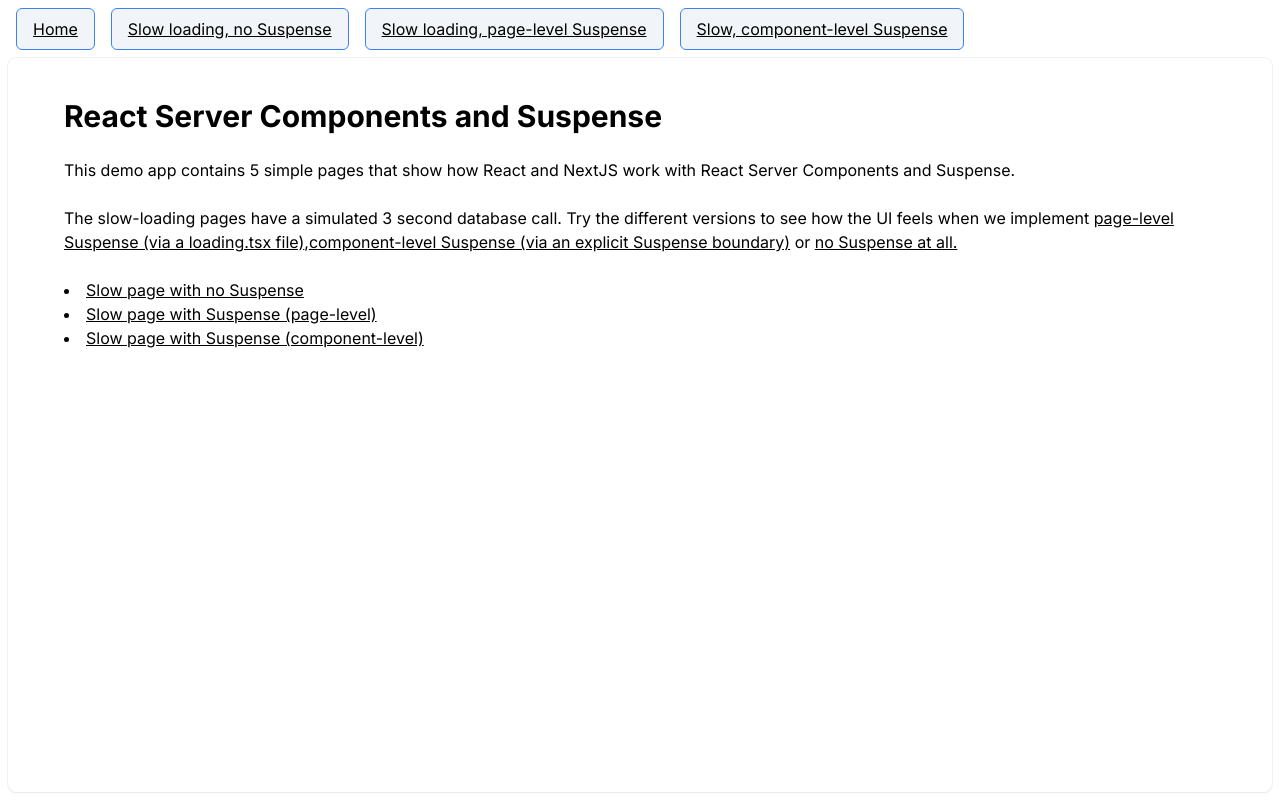
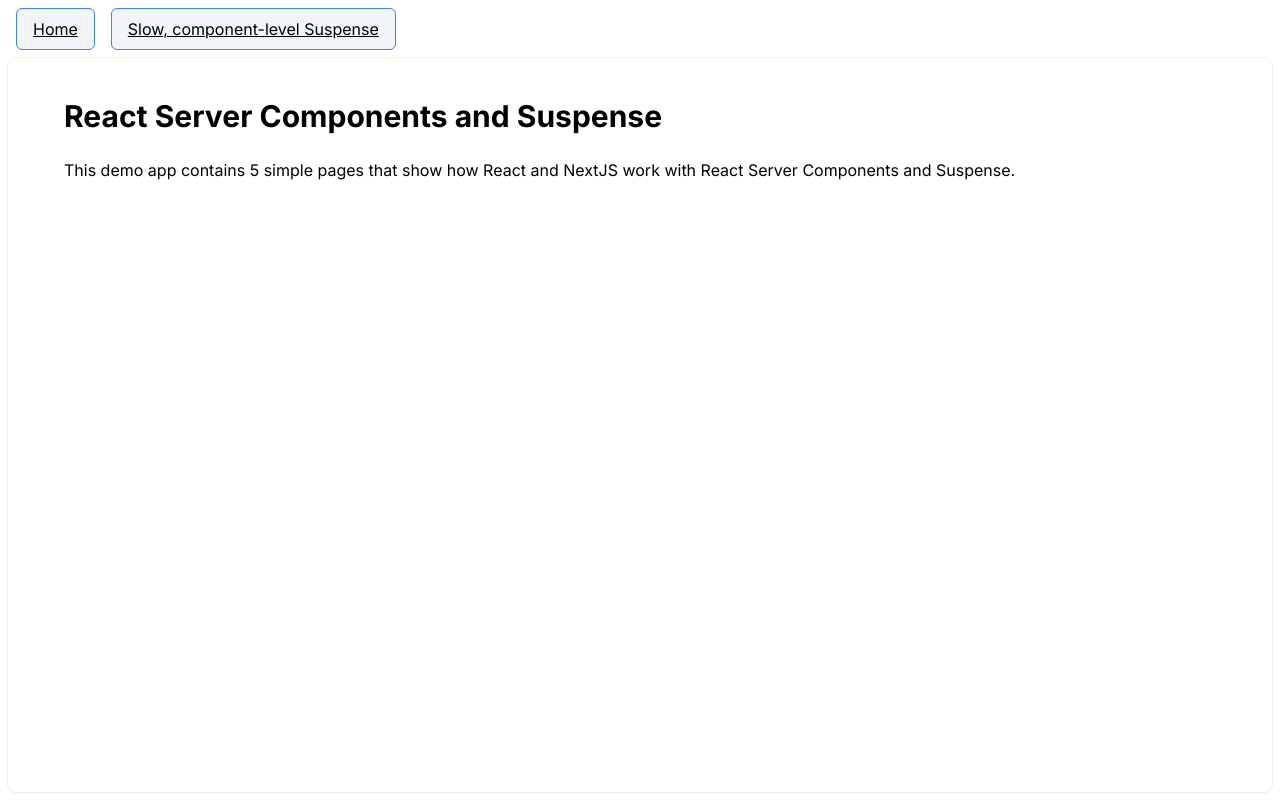
Before and after one commit to Raulif/rsc-suspense, a Next.js app: page / in a window 1280 px wide. Built offline with nearby package versions, Linux system fonts and the light colour scheme.

Commit message:
Remove headers

```diff
--- a/app/layout.tsx
+++ b/app/layout.tsx
@@ -18,7 +18,7 @@
   //we don't actually care about headers, this is just to get Next JS to treat all of our pages as
   //dynamic. Otherwise, when we create a production build all of our pages will be statically generated
   //and the demo won't show anything as it will all just load instantly as static HTML.
-  const pageHeaders = headers();
+  // const pageHeaders = headers();
 
   return (
     <html lang="en">
@@ -41,9 +41,7 @@
     <header className="flex items-left justify-start gap-4 px-4 py-2">
       <NavLink href="/">Home</NavLink>
 
-      <NavLink href="/slow/no-suspense">Slow loading, no Suspense</NavLink>
-      <NavLink href="/slow/suspense">Slow loading, page-level Suspense</NavLink>
-      <NavLink href="/slow/component-suspense">Slow, component-level Suspense</NavLink>
+      <NavLink href="/component-suspense">Slow, component-level Suspense</NavLink>
 
     </header>
   );
--- a/app/page.tsx
+++ b/app/page.tsx
@@ -6,23 +6,6 @@
         This demo app contains 5 simple pages that show how React and NextJS work with React Server Components and
         Suspense.
       </p>
-      <p>
-        The slow-loading pages have a simulated 3 second database call. Try the different versions to see how the UI
-        feels when we implement <a href="/slow/suspense">page-level Suspense (via a loading.tsx file)</a>,
-        <a href="/slow/component-suspense">component-level Suspense (via an explicit Suspense boundary)</a> or{" "}
-        <a href="/slow/no-suspense">no Suspense at all.</a>
-      </p>
-      <ul>
-        <li>
-          <a href="/slow/no-suspense">Slow page with no Suspense</a>
-        </li>
-        <li>
-          <a href="/slow/suspense">Slow page with Suspense (page-level)</a>
-        </li>
-        <li>
-          <a href="/slow/component-suspense">Slow page with Suspense (component-level)</a>
-        </li>
-      </ul>
 
     </div>
   );
--- a/app/slow/no-suspense/page.tsx
+++ /dev/null
@@ -1,25 +0,0 @@
-import { getDevices } from "@/models/device";
-
-import Heading from "@/components/common/heading";
-import DevicesTable from "@/components/device/table";
-import AddDeviceButton from "@/components/device/button";
-
-export default async function Devices() {
-  const devices = await getDevices();
-
-  return (
-    <>
-      <div className="flex w-full flex-wrap items-end justify-between gap-4 pb-6">
-        <Heading>Devices (3000ms database call, no Suspense)</Heading>
-        <div className="flex gap-4">
-          <AddDeviceButton />
-        </div>
-      </div>
-      <DevicesTable devices={devices} />
-      <p>
-        Notice that on this version we got a blank screen until everything appeared at once. It felt broken until then,
-        with no user feedback at all
-      </p>
-    </>
-  );
-}
--- a/app/slow/suspense/loading.tsx
+++ /dev/null
@@ -1,7 +0,0 @@
-export default function Loading() {
-  return (
-    <div className="flex justify-center items-center h-64">
-      <div className="animate-spin rounded-full h-16 w-16 border-b-2 border-gray-900"></div>
-    </div>
-  );
-}
--- a/app/slow/suspense/page.tsx
+++ /dev/null
@@ -1,25 +0,0 @@
-import { getDevices } from "@/models/device";
-
-import Heading from "@/components/common/heading";
-import DevicesTable from "@/components/device/table";
-import AddDeviceButton from "@/components/device/button";
-
-export default async function Devices() {
-  const devices = await getDevices();
-
-  return (
-    <>
-      <div className="flex w-full flex-wrap items-end justify-between gap-4 pb-6">
-        <Heading>Devices (3000ms database call, page-level Suspense)</Heading>
-        <div className="flex gap-4">
-          <AddDeviceButton />
-        </div>
-      </div>
-      <DevicesTable devices={devices} />
-      <p>
-        On this screen, we got a whole-page loading spinner. We still see the navbar rendered up top, but none of the
-        page content is shown until everything is ready. Then we see it all at once.
-      </p>
-    </>
-  );
-}
```
Also changed, not shown: app/component-suspense/page.tsx (renamed from app/slow/component-suspense/page.tsx).
